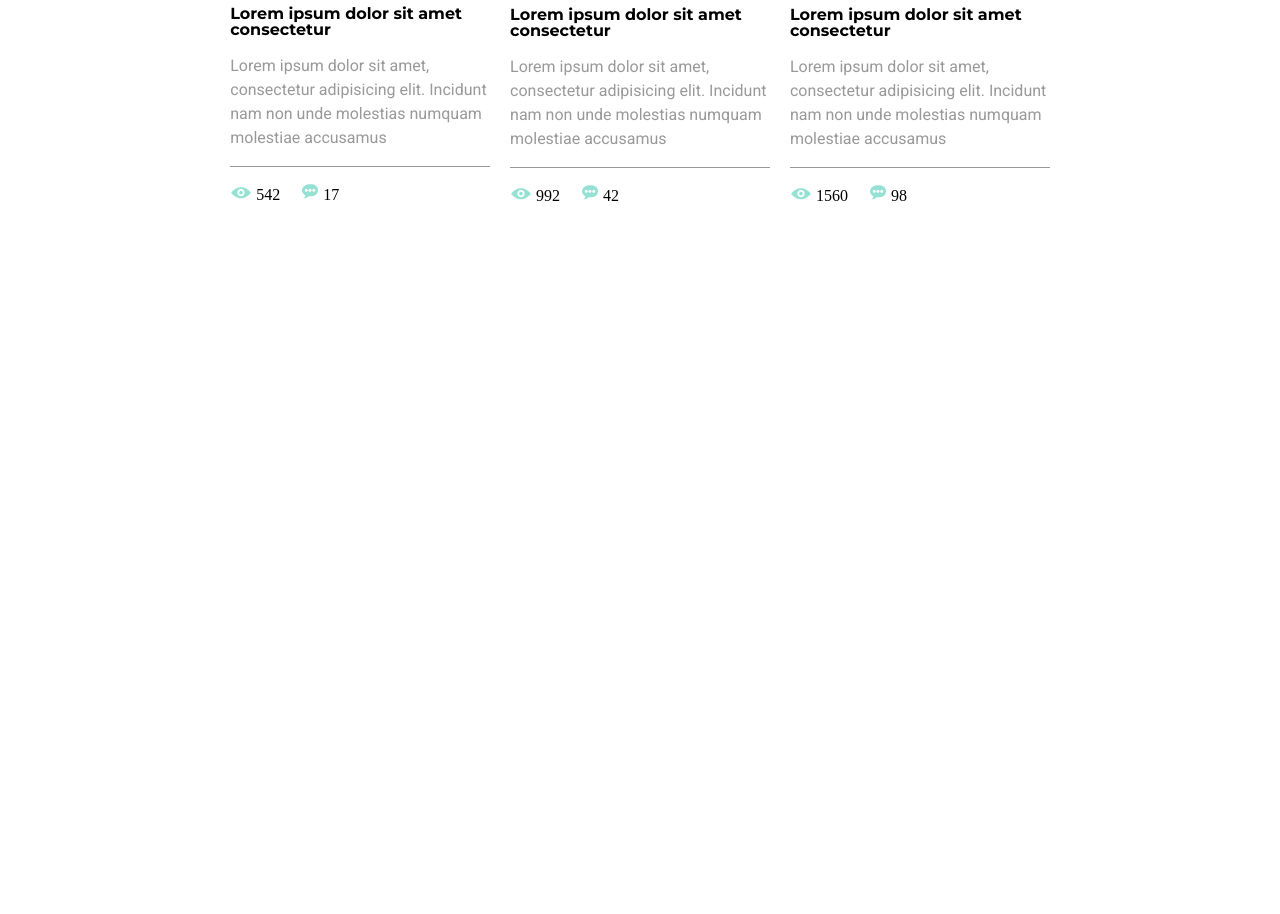
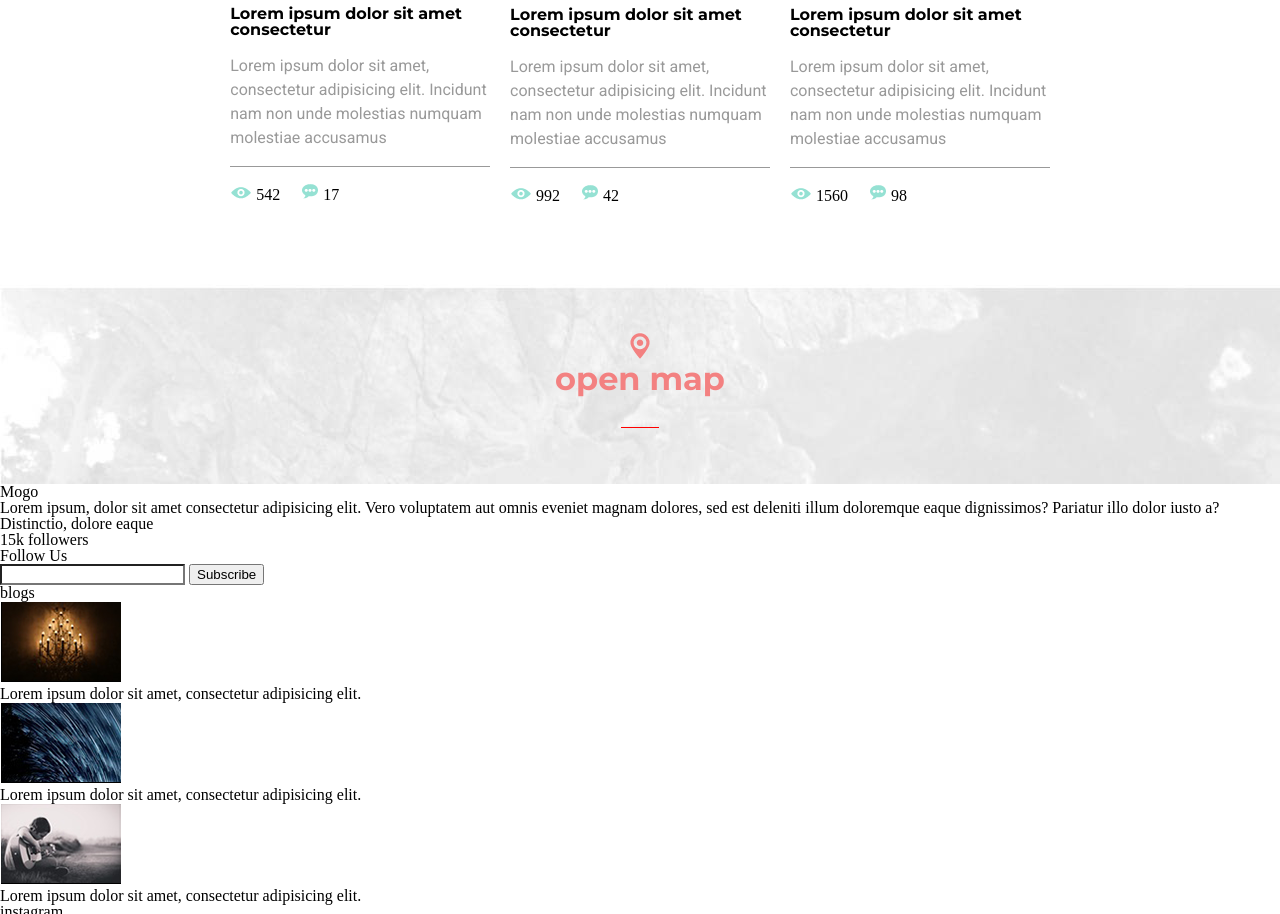
Before and after one commit to Valdascr/MoGo, a plain HTML site: page index.html in a window 1280 px wide. Shown: the part 10650-11564 px from the top of the page. Before the commit the page ends 10934 px from the top, so only its background shows below. Drawn offline with Linux system fonts and the light colour scheme.

Commit message:
Map Section finished, Start footer

```diff
--- a/index.html
+++ b/index.html
@@ -457,10 +457,50 @@
                 <span>98</span>
             </div>
         </div>
+    </div>
+</section>
+<!-- ******************* MAP SECTION ******************* -->
+<section class="map">
+    <div class="mapPin">
+        <img src="./images/map pin.png" alt="map">
+        <h1>open map</h1>
+        <div class="line"></div>
+    </div>
+</section>
+<!-- ******************* FOOTER ******************* -->
+<footer>
+    <div class="footerSectionOne">
+        <h1>Mogo</h1>
+        <P>Lorem ipsum, dolor sit amet consectetur
+            adipisicing elit. Vero voluptatem aut omnis
+            eveniet magnam dolores, sed est deleniti
+            illum doloremque eaque dignissimos? Pariatur
+            illo dolor iusto a? Distinctio, dolore eaque
+        </P>
+        <h2>15k followers</h2>
+        <p>Follow Us</p>
+
+        <input type="email">
+        <button type="buttom">Subscribe</button>
+    </div>
+    <div class="footerSectionTwo">
+        <h1>blogs</h1>
+        <img src="./images/footerBlog.png" alt="Footer blog ">
+        <p>Lorem ipsum dolor sit amet, consectetur adipisicing elit.</p>
+
+        <img src="./images/footerBlog2.png" alt="Footer blog ">
+        <p>Lorem ipsum dolor sit amet, consectetur adipisicing elit.</p>
+
+        <img src="./images/footerBlog3.png" alt="Footer blog ">
+        <p>Lorem ipsum dolor sit amet, consectetur adipisicing elit.</p>
 
     </div>
-</section>
-
+    <div class="footerSectionThree">
+        <h1>instagram</h1>
+        <img src="./images/footerInstagram.png" alt="Instagram">
+        <p></p>
+    </div>
+</footer>
 
 
 
--- a/style.sass
+++ b/style.sass
@@ -1045,3 +1045,30 @@ section
 
             span
                  margin-right: $margin-small
+
+//******************* MAP SECTION *******************
+
+.map
+    background-image: url(./images/map.jpg)
+    width: 100%
+    height: 200px
+    text-align: center
+
+    .mapPin
+        text-align: center
+        padding-top: 3rem
+
+        h1
+            color: #f38181
+            font-size: $font-size
+            font-family: $font-stack
+            font-weight: bold
+            padding-bottom: 2rem
+
+        .line
+            border-bottom: 1px solid red
+            width: 3%
+            margin: 0 auto
+
+
+//******************* FOOTER *******************
```
Also changed, not shown: images/dribbble.png (added), images/facebook.png (added), images/footerBlog.png (added), images/footerBlog2.png (added), images/footerBlog3.png (added), images/footerInstagram.png (added), images/google plus.png (added), images/instagram.png (added), images/map pin.png (added), images/map.jpg (added), images/map_background.jpg (added), images/pinterest.png (added), images/tumblr.png (added), images/twitter.png (added), 2 more files, 1 other file.
